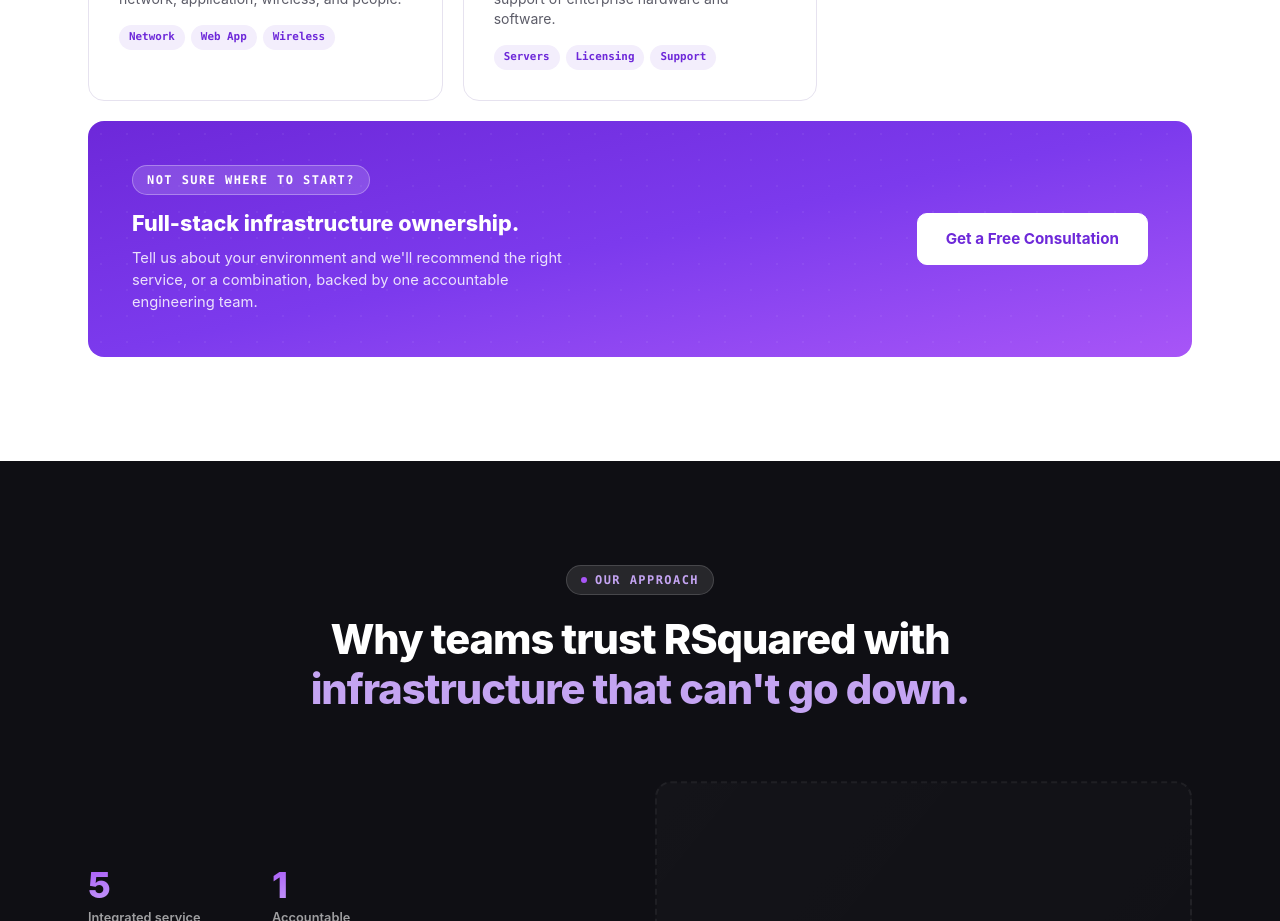
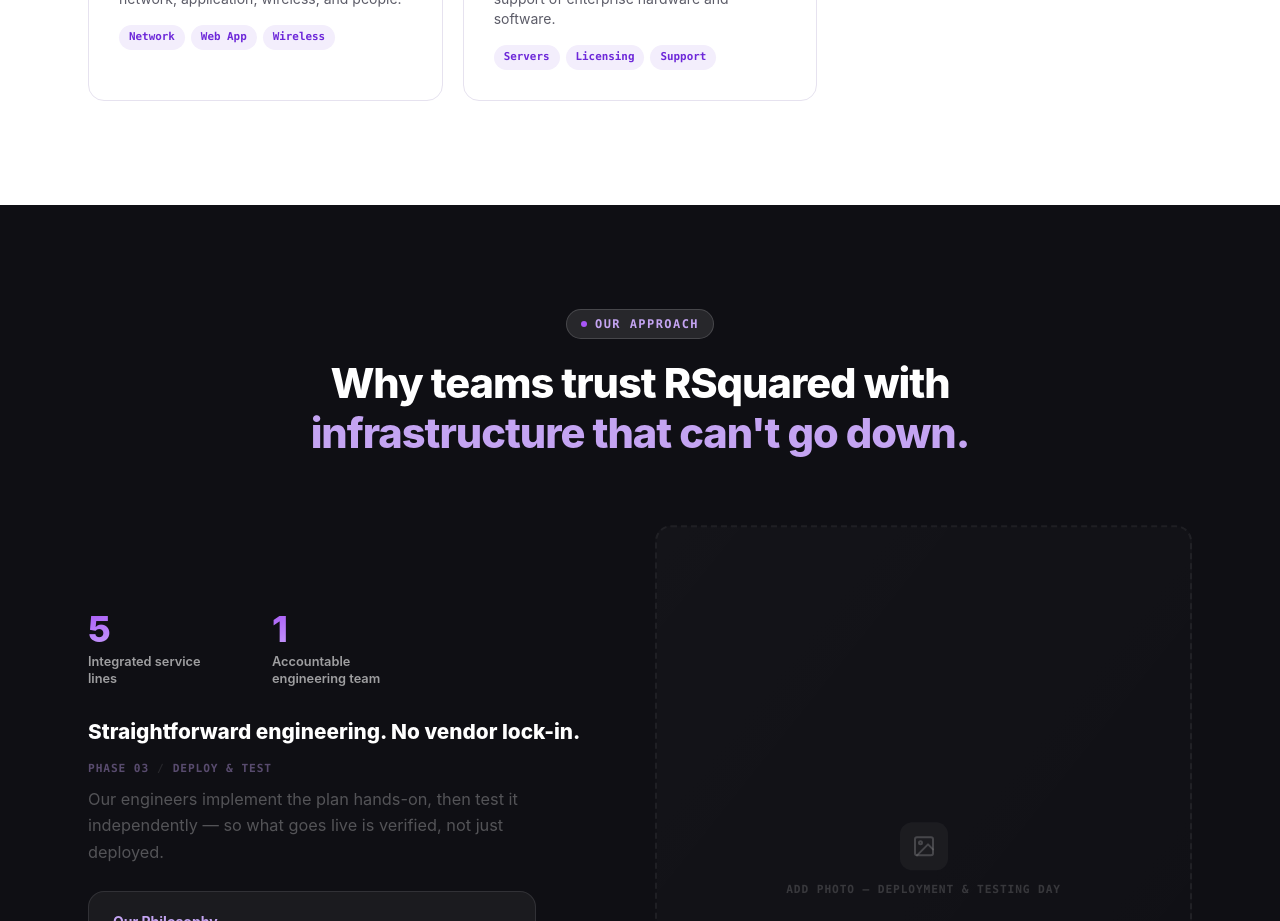
Before and after one commit to Khutso200/RSquared, a React (Vite) app in the folder website/: page / in a window 1280 px wide. Shown: the part 1780-2701 px from the top of the page. Built offline with nearby package versions, Linux system fonts and the light colour scheme.

Commit message:
Remove Not Sure Where To Start CTA card from services grid

```diff
--- a/website/src/pages/Home.jsx
+++ b/website/src/pages/Home.jsx
@@ -189,23 +189,6 @@ export default function Home() {
                 </div>
               </Link>
             ))}
-
-            <div className="relative col-span-full flex flex-col items-start gap-6 overflow-hidden rounded-2xl bg-gradient-to-br from-brand-600 via-brand-500 to-brand-400 p-11 text-white sm:flex-row sm:items-center sm:justify-between">
-              <div className="pointer-events-none absolute inset-0 opacity-35 [background-image:radial-gradient(rgba(255,255,255,0.15)_1px,transparent_1px)] [background-size:26px_26px]" />
-              <div className="relative z-10">
-                <div className="mb-3 inline-flex items-center gap-2 rounded-full border border-white/30 bg-white/15 px-3.5 py-1.5 font-mono text-xs font-semibold tracking-[0.12em] text-white uppercase">
-                  Not Sure Where To Start?
-                </div>
-                <h3 className="mb-2 text-[1.35rem] font-extrabold text-white">Full-stack infrastructure ownership.</h3>
-                <p className="max-w-md text-[0.92rem] text-white/85">
-                  Tell us about your environment and we'll recommend the right service, or a combination,
-                  backed by one accountable engineering team.
-                </p>
-              </div>
-              <Button to="/contact" variant="outlineOnDark" className="relative z-10 flex-none">
-                Get a Free Consultation
-              </Button>
-            </div>
           </div>
         </div>
       </section>
```
